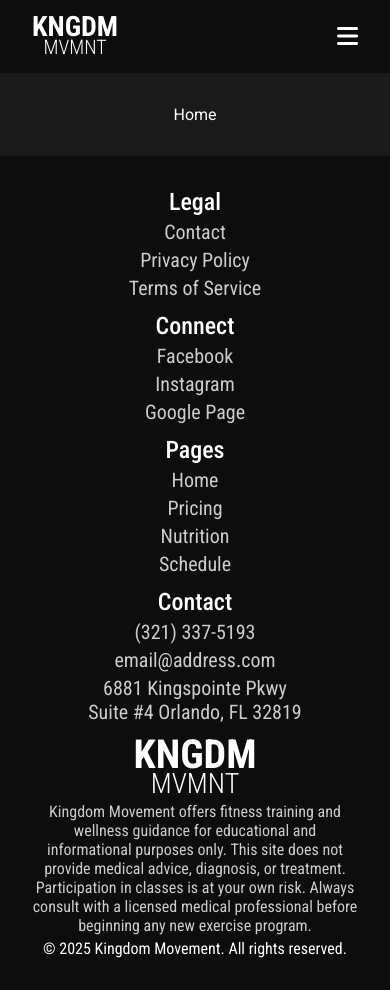
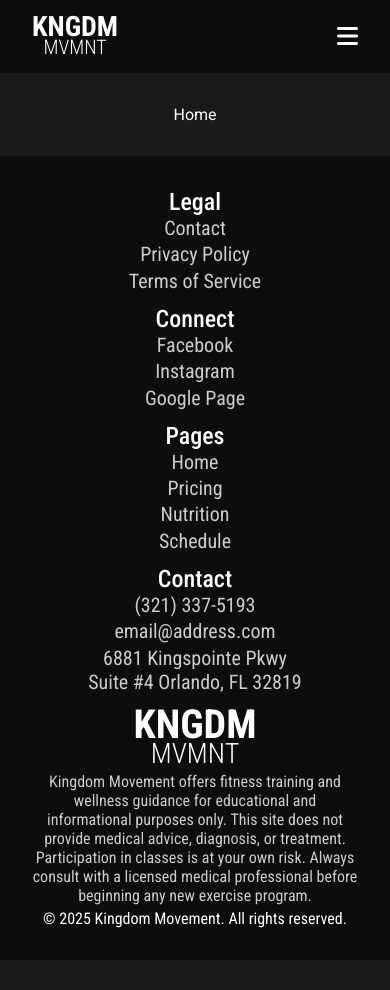
Before and after one commit to gilmerperez/kingdom-movement, a React (Vite) app: page / in a window 390 px wide. After the commit the page ends 960 px from the top, so only its background shows below. Built offline with nearby package versions, Linux system fonts and the light colour scheme.

Commit message:
Made spacing more consistent on mobile screens

```diff
--- a/src/App.jsx
+++ b/src/App.jsx
@@ -1,8 +1,8 @@
 import Header from "./components/Header/Header";
 import Home from "./pages/Home/Home";
 import Pricing from "./pages/Pricing/Pricing";
+import Nutrition from "./pages/Nutrition/Nutrition";
 import Schedule from "./pages/Schedule/Schedule";
-import Nutrition from "./pages/Nutrition/Nutrition";
 import Contact from "./pages/Contact/Contact";
 import PrivacyPolicy from "./pages/PrivacyPolicy/PrivacyPolicy";
 import TermsOfService from "./pages/TermsOfService/TermsOfService";
--- a/src/components/Footer/Footer.module.css
+++ b/src/components/Footer/Footer.module.css
@@ -12,9 +12,9 @@
 .navContainer {
   width: 100%;
   display: flex;
-  margin-bottom: 1.5rem;
+  margin-bottom: 2rem;
   align-items: flex-start;
-  justify-content: space-between;
+  justify-content: space-evenly;
 }
 
 .navigationSection,
@@ -32,7 +32,7 @@
 }
 
 .footerNav {
-  gap: 0.25rem;
+  gap: 0.15rem;
   display: flex;
   font-weight: 400;
   flex-direction: column;
@@ -116,6 +116,7 @@
 @media (max-width: 768px) {
   .navContainer {
     align-items: center;
+    margin-bottom: 1.5rem;
     flex-direction: column;
     justify-content: center;
   }
@@ -136,9 +137,11 @@
 
   .navHeader {
     font-size: 1.75rem;
+    margin-bottom: 0rem;
   }
 
   .footerNav a {
+    gap: 0.1rem;
     font-size: 1.5rem;
   }
 
--- a/src/components/Header/Header.jsx
+++ b/src/components/Header/Header.jsx
@@ -65,16 +65,16 @@ function Header() {
                 PRICING
               </NavLink>
               <NavLink
+                to="/nutrition"
+                className={({ isActive }) => `${styles.navLink} ${isActive ? styles.activeLink : ""}`}
+              >
+                NUTRITION
+              </NavLink>
+              <NavLink
                 to="/schedule"
                 className={({ isActive }) => `${styles.navLink} ${isActive ? styles.activeLink : ""}`}
               >
                 SCHEDULE
-              </NavLink>
-              <NavLink
-                to="/nutrition"
-                className={({ isActive }) => `${styles.navLink} ${isActive ? styles.activeLink : ""}`}
-              >
-                NUTRITION
               </NavLink>
             </nav>
 
```
